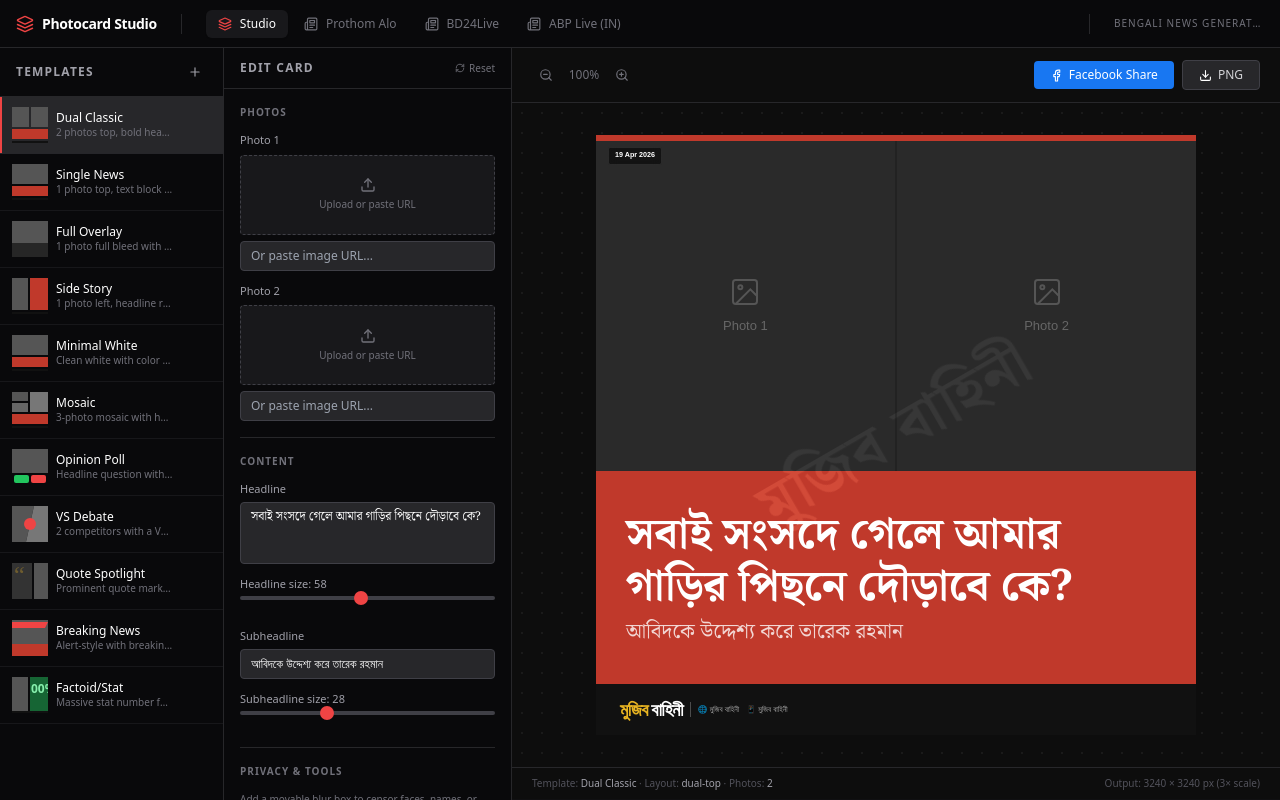
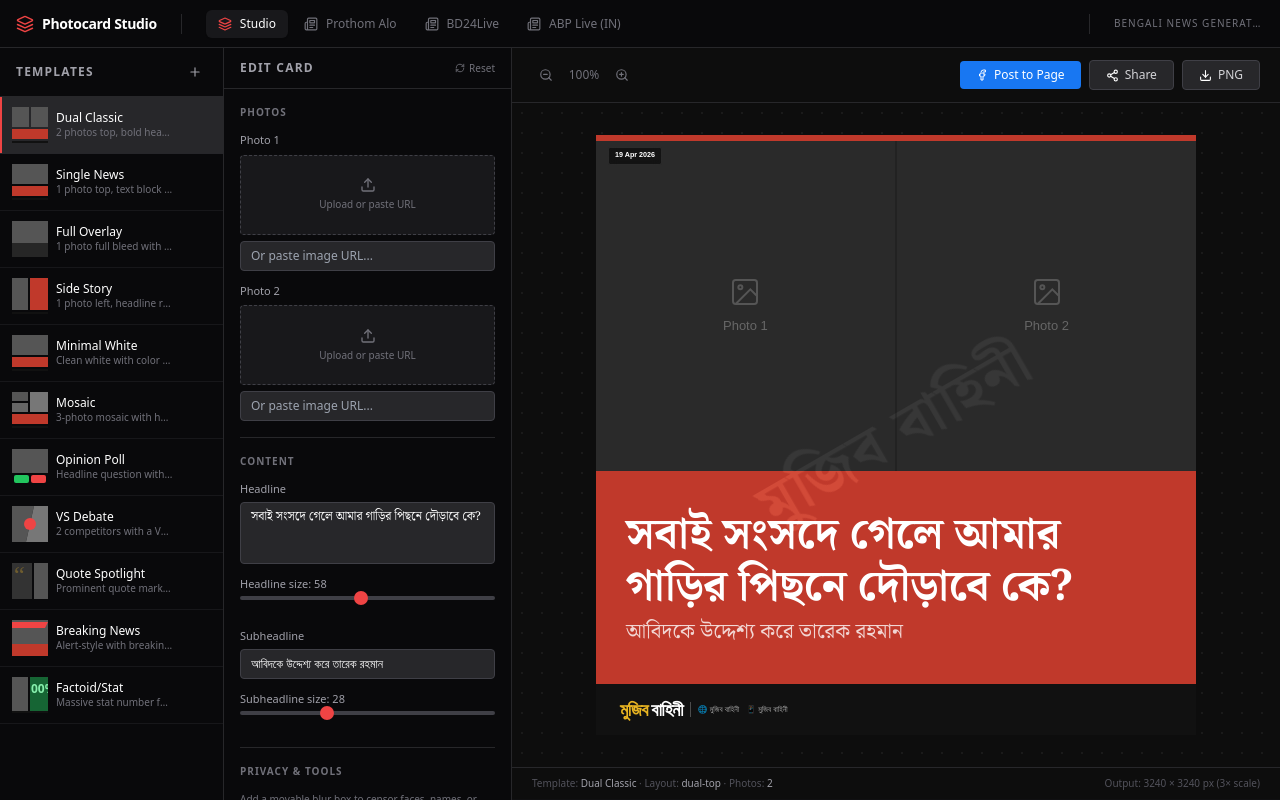
Before and after one commit to bdlogicalerror/photocard-studio, a Next.js app: page / in a window 1280 px wide. Built offline with nearby package versions, Linux system fonts and the light colour scheme.

Commit message:
Prothom alo gallery

```diff
--- a/src/components/CardPreview.tsx
+++ b/src/components/CardPreview.tsx
@@ -1,6 +1,6 @@
 // src/components/CardPreview.tsx
 'use client'
-import React from 'react'
+import React, { forwardRef } from 'react'
 import { Template, CardData } from '@/lib/types'
 import clsx from 'clsx'
 
@@ -95,22 +95,27 @@ function PhotoSlot({ src, objectFit = 'cover', objectPosition = 'center', scale
   return (
     <div style={{ width: '100%', height: '100%', overflow: 'hidden', position: 'relative', background: '#2a2a2a' }}>
       {src ? (
-        <div
+        <img
+          src={src}
+          alt={placeholder}
+          crossOrigin="anonymous"
+          style={{
+            width: '100%',
+            height: '100%',
+            objectFit: objectFit as any,
+            objectPosition,
+            transform: `scale(${scale})`,
+            transformOrigin: 'center',
+            cursor: isInteractive && objectFit === 'cover' ? 'move' : 'default',
+            touchAction: 'none',
+            display: 'block'
+          }}
           onPointerDown={handlePointerDown}
           onPointerMove={handlePointerMove}
           onPointerUp={handlePointerUp}
           onWheel={handleWheel}
-          style={{
-            width: '100%', height: '100%',
-            backgroundImage: `url(${src})`,
-            backgroundSize: bgSizeMap[objectFit] || 'cover',
-            backgroundPosition: objectPosition,
-            backgroundRepeat: 'no-repeat',
-            transform: `scale(${scale})`,
-            transformOrigin: 'center',
-            cursor: isInteractive && objectFit === 'cover' ? 'move' : 'default',
-            touchAction: 'none'
-          }}
+          draggable={false}
+          onDragStart={(e) => e.preventDefault()}
         />
       ) : (
         <div style={{
@@ -263,15 +268,23 @@ function BlurBox({ id, x, y, width, height }: { id: string, x: number, y: number
         width: `${width}%`,
         height: `${height}%`,
         backdropFilter: 'blur(16px)',
-        backgroundColor: 'rgba(255,255,255,0.1)',
-        border: isInteractive ? '1px solid rgba(255,255,255,0.5)' : 'none',
+        backgroundColor: 'rgba(255,255,255,0.05)',
+        boxShadow: isInteractive ? '0 0 10px rgba(0,0,0,0.2)' : 'none',
+        border: isInteractive ? '2px solid rgba(255,255,255,0.8)' : 'none',
+        outline: isInteractive ? '1px solid rgba(0,0,0,0.3)' : 'none',
         cursor: isInteractive ? 'move' : 'default',
-        zIndex: 4,
+        zIndex: 50,
         display: 'flex',
         alignItems: 'center',
-        justifyContent: 'center'
+        justifyContent: 'center',
+        overflow: 'visible'
       }}
     >
+      {/* Fallback for html2canvas which doesn't support backdrop-filter */}
+      <svg style={{ position: 'absolute', top: 0, left: 0, width: '100%', height: '100%', pointerEvents: 'none', zIndex: -1 }}>
+        <rect width="100%" height="100%" fill="rgba(255,255,255,0.4)" filter="url(#svgBlurFilter)" />
+      </svg>
+
       {isInteractive && (
         <>
           <button
@@ -290,10 +303,21 @@ function BlurBox({ id, x, y, width, height }: { id: string, x: number, y: number
   )
 }
 
-export default function CardPreview({ template, cardData, forExport = false, onPhotoChange, onBlurChange, onBlurRemove }: Props) {
+const CardPreview = React.forwardRef<HTMLDivElement, Props>(({ template, cardData, forExport = false, onPhotoChange, onBlurChange, onBlurRemove }, ref) => {
   const { style, layout, photoCount } = template
   const p = cardData.photos || []
   const blurRegions = cardData.blurRegions || []
+
+  // Global SVG filter for html2canvas compatibility
+  const BlurFilters = () => (
+    <svg style={{ position: 'absolute', width: 0, height: 0 }}>
+      <defs>
+        <filter id="svgBlurFilter">
+          <feGaussianBlur stdDeviation="12" />
+        </filter>
+      </defs>
+    </svg>
+  )
 
   // Wrap layouts to include blur regions
   const withBlurs = (children: React.ReactNode) => (
@@ -620,7 +644,7 @@ export default function CardPreview({ template, cardData, forExport = false, onP
 
   return (
     <div
-      id="card-preview"
+      ref={ref}
       style={{
         width: '100%',
         aspectRatio: '1 / 1',
@@ -640,6 +664,7 @@ export default function CardPreview({ template, cardData, forExport = false, onP
         onBlurChange: onBlurChange || (() => {}),
         onBlurRemove: onBlurRemove || (() => {})
       }}>
+        <BlurFilters />
         {withBlurs(renderLayout())}
       </InteractionContext.Provider>
       {style.showWatermark && cardData.watermarkText && (
@@ -679,4 +704,7 @@ export default function CardPreview({ template, cardData, forExport = false, onP
       </div>
     </div>
   )
-}
+})
+
+CardPreview.displayName = 'CardPreview'
+export default CardPreview
--- a/src/components/EditorPanel.tsx
+++ b/src/components/EditorPanel.tsx
@@ -116,8 +116,20 @@ function PhotoUploader({ idx, label }: { idx: number; label: string }) {
         type="text"
         placeholder="Or paste image URL..."
         className={inputCls}
-        value={photo?.src?.startsWith('http') ? photo.src : ''}
-        onChange={e => updatePhoto(idx, { src: e.target.value })}
+        value={photo?.src?.startsWith('http') ? (photo.src.includes('proxy-image?url=') ? decodeURIComponent(photo.src.split('url=')[1]) : photo.src) : ''}
+        onChange={e => {
+          const url = e.target.value.trim()
+          if (!url) {
+            updatePhoto(idx, { src: null })
+            return
+          }
+          if (url.startsWith('http')) {
+            const proxied = `${window.location.origin}/api/proxy-image?url=${encodeURIComponent(url)}&t=${Date.now()}`
+            updatePhoto(idx, { src: proxied })
+          } else {
+            updatePhoto(idx, { src: url })
+          }
+        }}
       />
       {photo?.src && (
         <div className="flex gap-2">
--- a/src/components/NewsCardTile.tsx
+++ b/src/components/NewsCardTile.tsx
@@ -224,7 +224,7 @@ export default function NewsCardTile({ headline, imageUrl, articleUrl, source =
 
   const handleEditInStudio = () => {
     const proxiedImage = imageUrl
-      ? `${window.location.origin}/api/proxy-image?url=${encodeURIComponent(imageUrl)}`
+      ? `${window.location.origin}/api/proxy-image?url=${encodeURIComponent(imageUrl)}&t=${Date.now()}`
       : null
 
     const templateId = getDynamicTemplate(headline)
--- a/src/components/PreviewCanvas.tsx
+++ b/src/components/PreviewCanvas.tsx
@@ -12,18 +12,25 @@ export default function PreviewCanvas() {
   const [zoom, setZoom] = useState(100)
   const cardRef = useRef<HTMLDivElement>(null)
 
+  const [postingFB, setPostingFB] = useState(false)
+  const [fbPostUrl, setFbPostUrl] = useState<string | null>(null)
+
   const handleExport = async () => {
     setExporting(true)
     try {
       const html2canvas = (await import('html2canvas')).default
-      const el = document.getElementById('card-preview')
+      const el = cardRef.current
       if (!el) return
+
+      // Wait for fonts and a small layout settle
+      await document.fonts.ready
+      await new Promise(r => setTimeout(r, 100))
+
       const canvas = await html2canvas(el, {
         scale: 3,
         useCORS: true,
-        allowTaint: true,
         backgroundColor: '#ffffff',
-        logging: false,
+        logging: true,
       })
       const link = document.createElement('a')
       link.download = `${template.name.toLowerCase().replace(/\s+/g, '-')}.png`
@@ -38,14 +45,17 @@ export default function PreviewCanvas() {
     setExporting(true)
     try {
       const html2canvas = (await import('html2canvas')).default
-      const el = document.getElementById('card-preview')
+      const el = cardRef.current
       if (!el) return
+
+      await document.fonts.ready
+      await new Promise(r => setTimeout(r, 100))
+
       const canvas = await html2canvas(el, {
         scale: 3,
         useCORS: true,
-        allowTaint: true,
         backgroundColor: '#ffffff',
-        logging: false,
+        logging: true,
       })
 
       const dataUrl = canvas.toDataURL('image/png')
@@ -73,6 +83,42 @@ export default function PreviewCanvas() {
     }
   }
 
+  const handlePostToFacebook = async () => {
+    setPostingFB(true)
+    try {
+      const html2canvas = (await import('html2canvas')).default
+      const el = cardRef.current
+      if (!el) return
+
+      await document.fonts.ready
+      await new Promise(r => setTimeout(r, 100))
+
+      const canvas = await html2canvas(el, { scale: 3, useCORS: true, logging: true })
+      const blob = await new Promise<Blob | null>(res => canvas.toBlob(res, 'image/png'))
+      if (!blob) throw new Error('Canvas capture failed')
+
+      const formData = new FormData()
+      formData.append('file', blob, 'post.png')
+      formData.append('caption', `New Photocard: ${cardData.headline}\n\nGenerated by Photocard Studio`)
+
+      const res = await fetch('/api/facebook/post', {
+        method: 'POST',
+        body: formData
+      })
+
+      const data = await res.json()
+      if (!res.ok) throw new Error(data.error || 'Upload failed')
+
+      setFbPostUrl(data.url)
+      alert('Success! Posted directly to your Facebook Page.')
+    } catch (err: any) {
+      console.error(err)
+      alert('Facebook Post Failed: ' + err.message)
+    } finally {
+      setPostingFB(false)
+    }
+  }
+
   return (
     <div className="flex-1 flex flex-col bg-[#0d0d0d] min-w-0 overflow-hidden">
       {/* Toolbar */}
@@ -96,14 +142,24 @@ export default function PreviewCanvas() {
         <div className="flex items-center gap-2">
           <span className="text-[9px] md:text-[11px] text-zinc-600 hidden xs:inline">1080 × 1080 px</span>
           <button
+            onClick={handlePostToFacebook}
+            disabled={postingFB}
+            className={`flex items-center gap-1.5 px-3 md:px-4 py-1.5 rounded disabled:opacity-50 text-white text-[10px] md:text-xs font-medium transition-all ${
+              fbPostUrl ? 'bg-green-600' : 'bg-[#1877F2] hover:bg-[#166fe5]'
+            }`}
+          >
+            <Facebook size={12} className={postingFB ? 'animate-pulse' : ''} />
+            <span className="whitespace-nowrap">
+              {postingFB ? 'Posting...' : fbPostUrl ? 'Posted!' : 'Post to Page'}
+            </span>
+          </button>
+          <button
             onClick={handleShare}
             disabled={exporting}
-            className="flex items-center gap-1.5 px-3 md:px-4 py-1.5 rounded bg-[#1877F2] hover:bg-[#166fe5] disabled:opacity-50 text-white text-[10px] md:text-xs font-medium transition-colors"
+            className="flex items-center gap-1.5 px-3 md:px-4 py-1.5 rounded bg-zinc-800 hover:bg-zinc-700 disabled:opacity-50 text-white text-[10px] md:text-xs font-medium transition-colors border border-zinc-700"
           >
-            <Facebook size={12} className="md:w-[13px] md:h-[13px]" />
-            {exporting ? '...' : (
-              <span className="whitespace-nowrap">Facebook Share</span>
-            )}
+            <Share2 size={12} className="md:w-[13px] md:h-[13px]" />
+            <span className="whitespace-nowrap text-zinc-300">Share</span>
           </button>
           <button
             onClick={handleExport}
@@ -123,7 +179,6 @@ export default function PreviewCanvas() {
         style={{ backgroundImage: 'radial-gradient(circle, #1a1a1a 1px, transparent 1px)', backgroundSize: '20px 20px' }}
       >
         <div
-          ref={cardRef}
           style={{
             width: `${zoom}%`,
             maxWidth: 600,
@@ -132,6 +187,7 @@ export default function PreviewCanvas() {
           }}
         >
           <CardPreview
+            ref={cardRef}
             template={template}
             cardData={cardData}
             onPhotoChange={(id, patch) => updatePhotoById(id, patch)}
```
